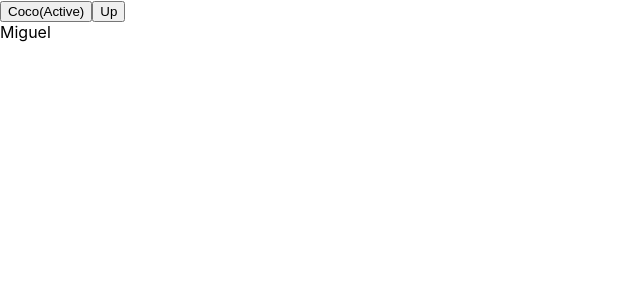
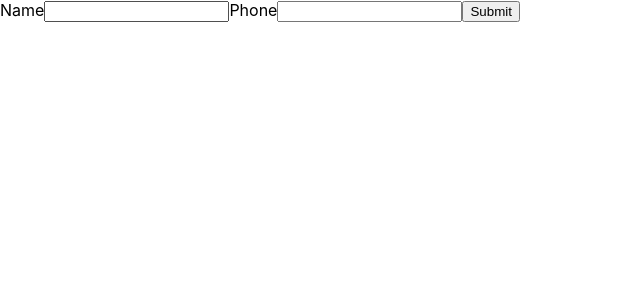
Before and after one commit to mohinderps/elsa, a React (Create React App) app: page / in a window 1280 px wide. Shown: the top 300 px of the page, without its empty margins (0-640 px from the left). Built offline with nearby package versions, Linux system fonts and the light colour scheme.

Commit message:
Add Form component

```diff
--- /dev/null
+++ b/src/AddUser.js
@@ -0,0 +1,126 @@
+import React from "react";
+import Form from "./components/Form";
+
+// class AddUser extends React.Component {
+//   constructor(props) {
+//     super(props);
+//     this.state = {
+//       name: "",
+//       phone: "",
+//       errors: {},
+//     };
+//   }
+
+//   isValidName = (name) => {
+//     return name.length !== 0;
+//   };
+
+//   isValidPhone = (phone) => {
+//     return phone.length !== 0;
+//   };
+
+//   checkFormForErrors = () => {
+//     this.setState({
+//       errors: {
+//         name: this.isValidName(this.state.name) ? null : "Invalid Name",
+//         phone: this.isValidPhone(this.state.phone) ? null : "Invalid Phone",
+//       },
+//     });
+//   };
+
+//   handleInputChange = (e) => {
+//     this.setState(
+//       {
+//         [e.target.name]: e.target.value,
+//       },
+//       this.checkFormForErrors
+//     );
+//   };
+
+//   handleFormSubmit = (e) => {
+//     e.preventDefault();
+//     console.log(this.state);
+//   };
+
+//   render() {
+//     const { name, phone, errors } = this.state;
+
+//     return (
+//       <form onSubmit={this.handleFormSubmit}>
+//         <div>
+//           <label htmlFor="name">Name</label>
+//           <input
+//             type="text"
+//             id="name"
+//             name="name"
+//             value={name}
+//             onInput={this.handleInputChange}
+//           />
+//           {errors.name && <div>{errors.name}</div>}
+//         </div>
+//         <div>
+//           <label htmlFor="phone">Phone</label>
+//           <input
+//             type="number"
+//             id="phone"
+//             name="phone"
+//             value={phone}
+//             onInput={this.handleInputChange}
+//           />
+//           {errors.phone && <div>{errors.phone}</div>}
+//         </div>
+
+//         <button type="submit">Submit</button>
+//       </form>
+//     );
+//   }
+// }
+
+function AddUser() {
+  return (
+    <Form
+      initialValues={{ name: "", phone: "" }}
+      validate={(values) => {
+        const errors = {};
+        if (!values.name) {
+          errors.name = "Name should not be empty";
+        }
+        if (!values.phone) {
+          errors.phone = "Phone should not be empty";
+        }
+        return errors;
+      }}
+      onSubmit={(values) => {
+        console.log("Submit", values);
+      }}
+    >
+      {({ values, errors, handleChange, handleSubmit }) => {
+        return (
+          <form onSubmit={handleSubmit}>
+            <label htmlFor="name">Name</label>
+            <input
+              type="text"
+              id="name"
+              name="name"
+              value={values.name}
+              onInput={handleChange}
+            />
+            {errors.name && <div>{errors.name}</div>}
+            <label htmlFor="phone">Phone</label>
+            <input
+              type="number"
+              id="phone"
+              name="phone"
+              value={values.phone}
+              onInput={handleChange}
+            />
+            {errors.phone && <div>{errors.phone}</div>}
+            <button type="submit">Submit</button>
+          </form>
+        );
+      }}
+    </Form>
+  );
+}
+
+export default AddUser;
--- a/src/App.js
+++ b/src/App.js
@@ -1,17 +1,8 @@
 import React from "react";
-import Tabs from "./components/Tabs";
+import AddUser from "./AddUser";
 
 function App() {
-  return (
-    <Tabs>
-      <Tabs.Tab id="a">Coco</Tabs.Tab>
-      <Tabs.Tab id="b">Up</Tabs.Tab>
-      <Tabs.TabPanels>
-        <Tabs.TabPanel id="a">Miguel</Tabs.TabPanel>
-        <Tabs.TabPanel id="b">Russell</Tabs.TabPanel>
-      </Tabs.TabPanels>
-    </Tabs>
-  );
+  return <AddUser />;
 }
 
 export default App;
--- /dev/null
+++ b/src/components/Form/index.js
@@ -0,0 +1,46 @@
+import React from "react";
+
+class Form extends React.Component {
+  constructor(props) {
+    super(props);
+    this.state = {
+      values: this.props.initialValues,
+      errors: {},
+    };
+  }
+
+  validateForm = () => {
+    const errors = this.props.validate(this.state.values);
+    this.setState({
+      errors,
+    });
+  };
+
+  handleChange = (e) => {
+    this.setState(
+      {
+        values: {
+          ...this.state.values,
+          [e.target.name]: e.target.value,
+        },
+      },
+      this.validateForm
+    );
+  };
+
+  handleSubmit = (e) => {
+    e.preventDefault();
+    this.props.onSubmit(this.state.values);
+  };
+
+  render() {
+    return this.props.children({
+      values: this.state.values,
+      errors: this.state.errors,
+      handleChange: this.handleChange,
+      handleSubmit: this.handleSubmit,
+    });
+  }
+}
+
+export default Form;
```
